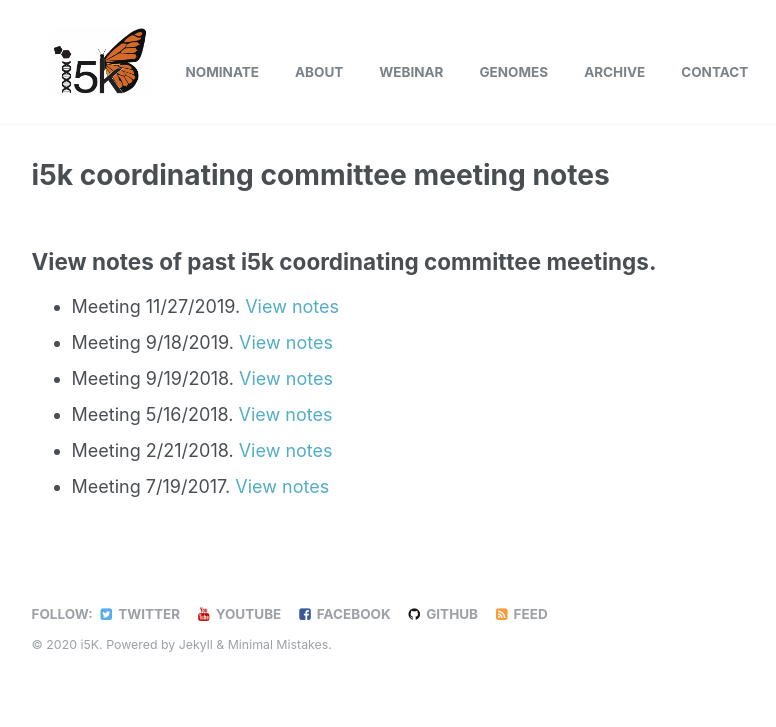
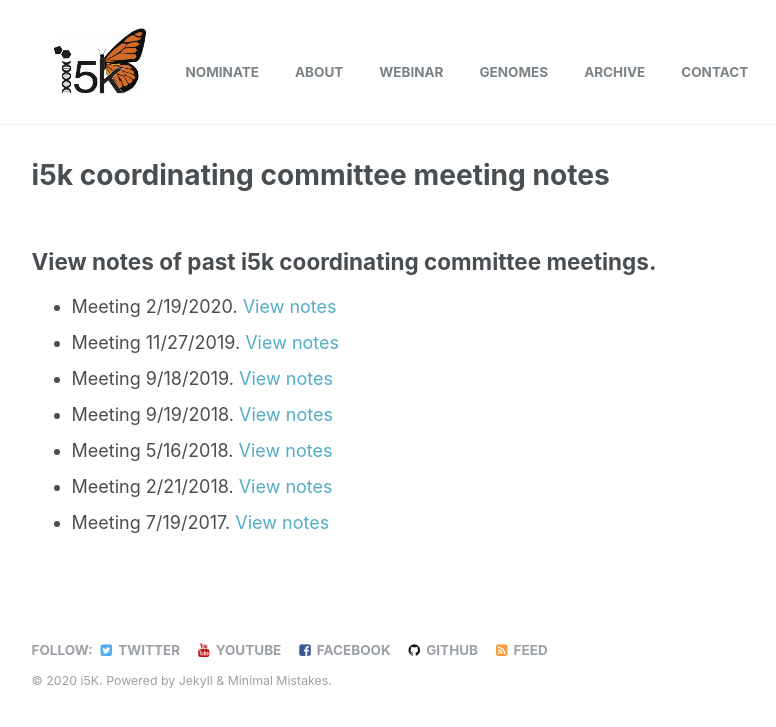
Before and after one commit to i5k/i5k.github.io, a Jekyll site: the page built from _pages/meeting-notes.md, in a window 1280 px wide. Shown: the top 727 px of the page, without its empty margins (250-1026 px from the left). Built offline with Jekyll 4.4.1, drawn with Linux system fonts in a browser that asks for light colours.

Commit message:
Update meeting-notes.md

```diff
--- a/_pages/meeting-notes.md
+++ b/_pages/meeting-notes.md
@@ -6,6 +6,7 @@ permalink: /meeting-notes
 
 ## View notes of past i5k coordinating committee meetings.
 
+* Meeting 2/19/2020. [View notes](/meeting_notes/02-19-2019_Notes)
 * Meeting 11/27/2019. [View notes](/meeting_notes/11-27-2019_Notes)
 * Meeting 9/18/2019. [View notes](/meeting_notes/9-18-2019_Notes)
 * Meeting 9/19/2018. [View notes](/meeting_notes/9-19-2018_Notes)
```
